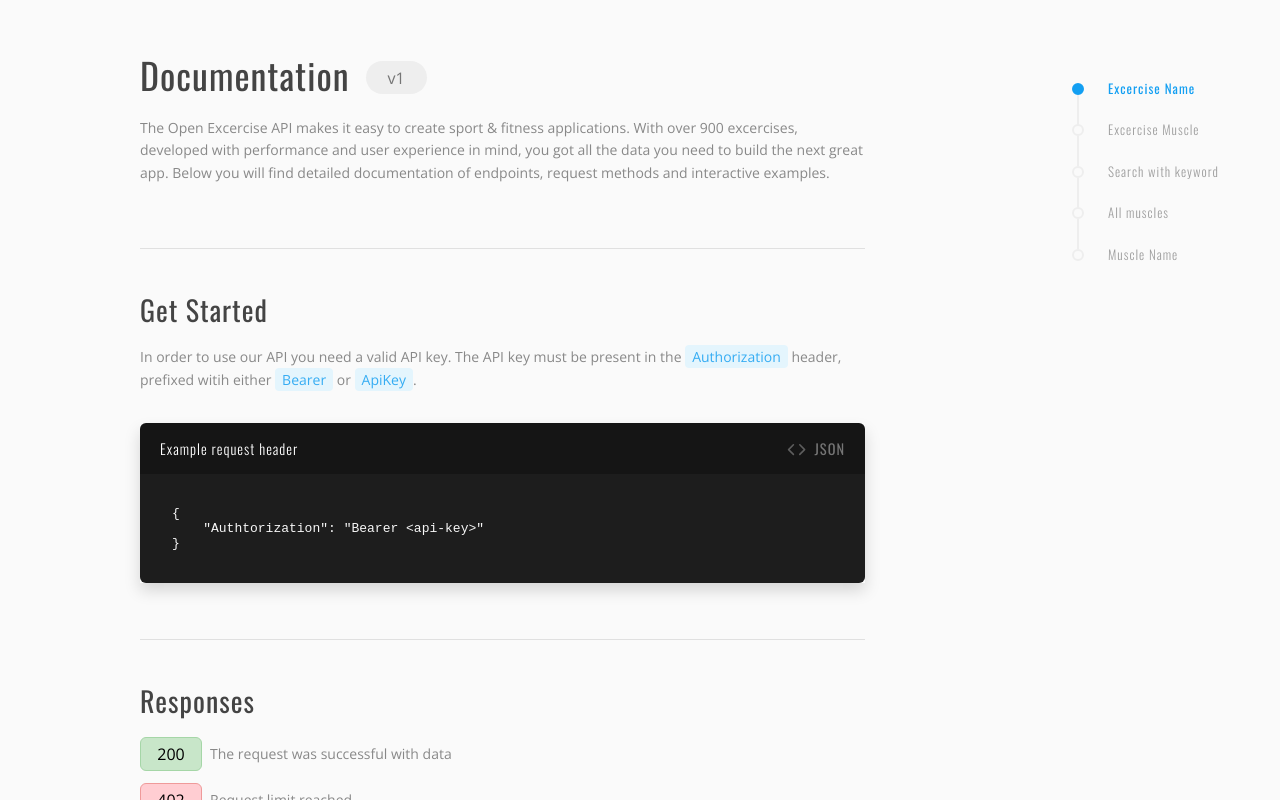
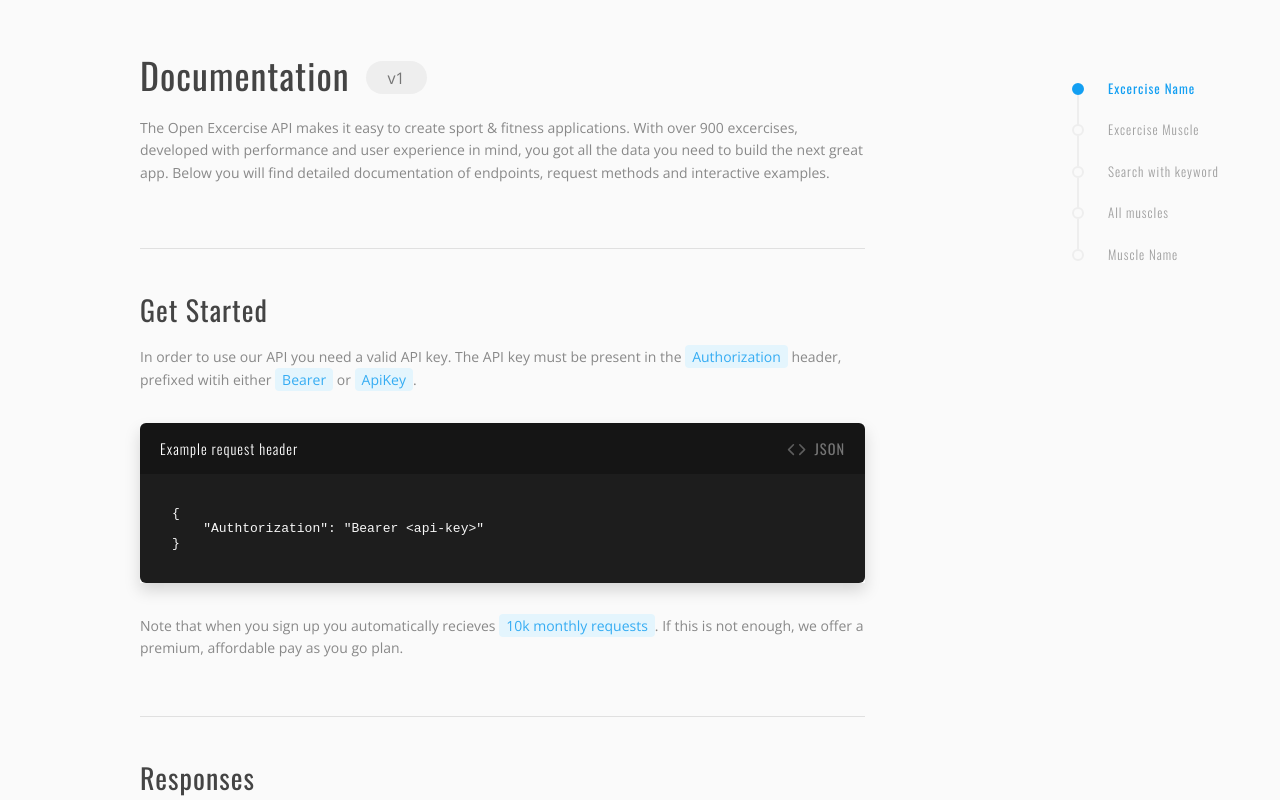
Before and after one commit to sanderhelleso/open-excercise-API, a React (Create React App) app in the folder client/: page /documentation in a window 1280 px wide. Built offline with nearby package versions, Linux system fonts and the light colour scheme; no server answers.

Commit message:
add_get_started_section: added payment text

```diff
--- a/client/src/components/docs/docsGetStarted/DocsGetStarted.js
+++ b/client/src/components/docs/docsGetStarted/DocsGetStarted.js
@@ -18,6 +18,10 @@ const DocsGetStarted = () => (
 			<span>Authorization</span> header, prefixed witih either <span>Bearer</span> or <span>ApiKey</span>.
 		</StyledP>
 		<DocsEndpointExample exampleData={exampleHeader} customText="Example request header" />
+		<p>
+			Note that when you sign up you automatically recieves <span>10k monthly requests</span>. If this is not
+			enough, we offer a premium, affordable pay as you go plan.
+		</p>
 	</section>
 );
 
```
